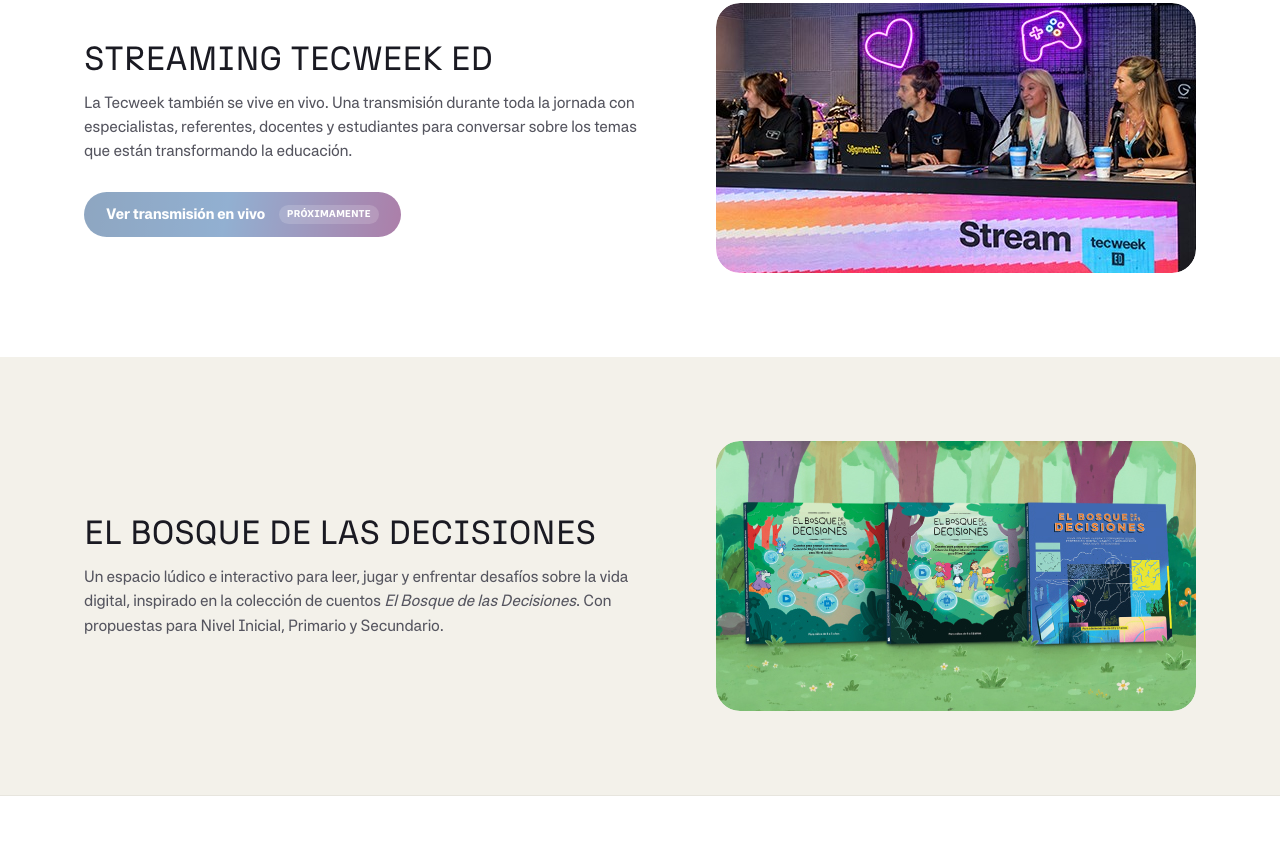
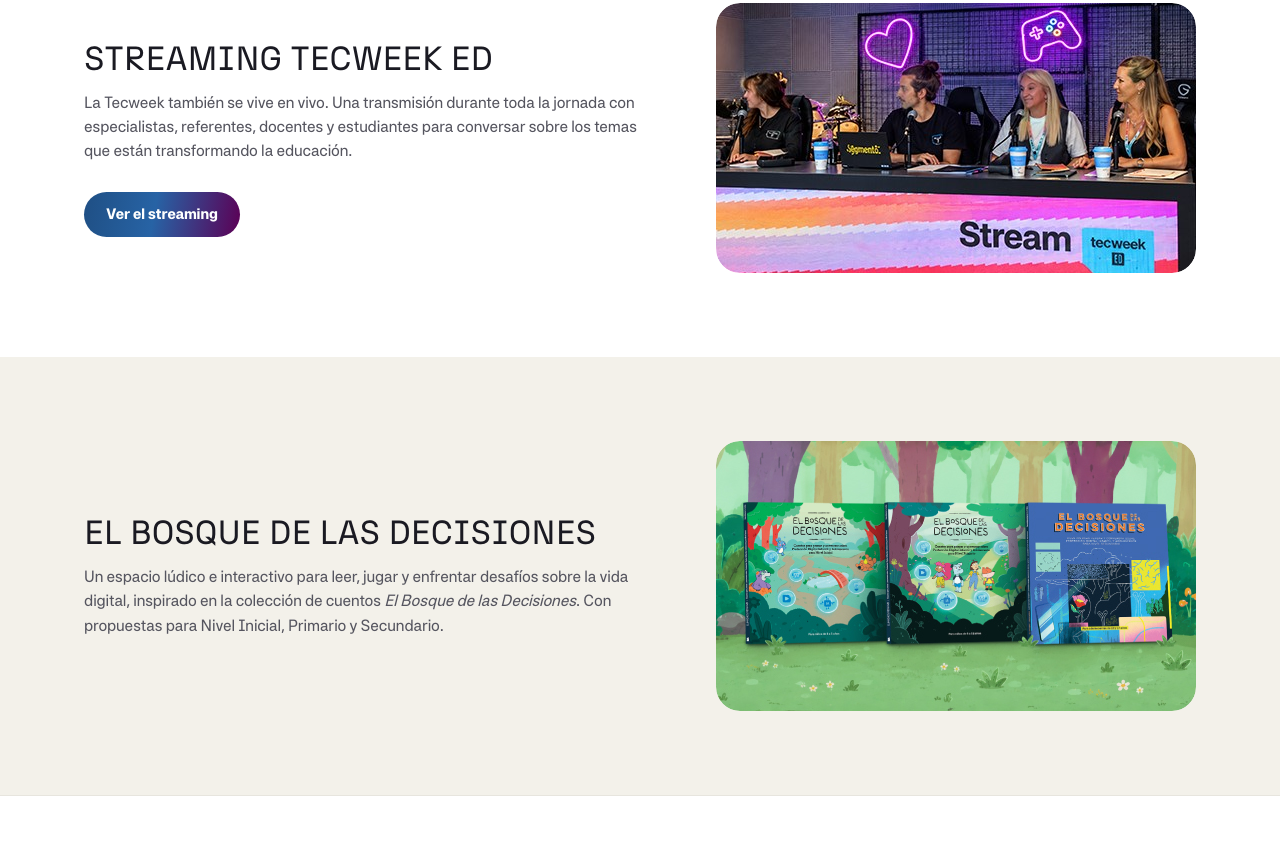
Before and after one commit to FernandoS94/tecweek-ed-2026, a plain HTML site: page index.html in a window 1280 px wide. Shown: the part 2266-3124 px from the top of the page. Drawn offline with Linux system fonts and the light colour scheme.

Commit message:
Add files via upload

```diff
--- a/index.html
+++ b/index.html
@@ -535,10 +535,8 @@
         que están transformando la educación.
       </p>
 
-      <!-- Deshabilitado hasta que arranque la transmisión. Para reactivar: sacar "is-disabled"
-           y el <span class="badge-soon">, y volver a poner target="_blank" rel="noopener" href="<link real>". -->
-      <a href="#" class="btn btn-primary is-disabled" aria-disabled="true" tabindex="-1">
-        Ver transmisión en vivo <span class="badge-soon">Próximamente</span>
+      <a href="https://www.youtube.com/watch?v=DwQbiIWTnAk" class="btn btn-primary" target="_blank" rel="noopener">
+        Ver el streaming
       </a>
     </div>
     <div class="agora-media">
```
